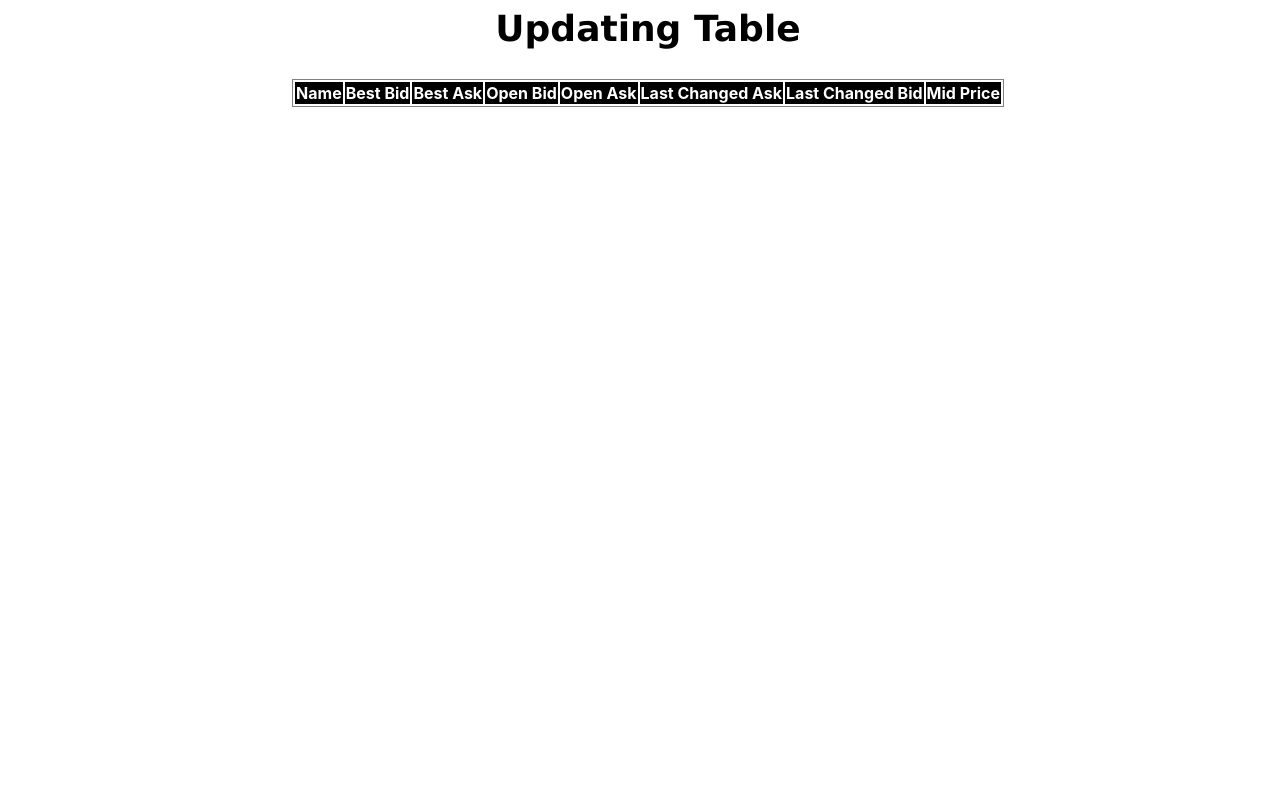
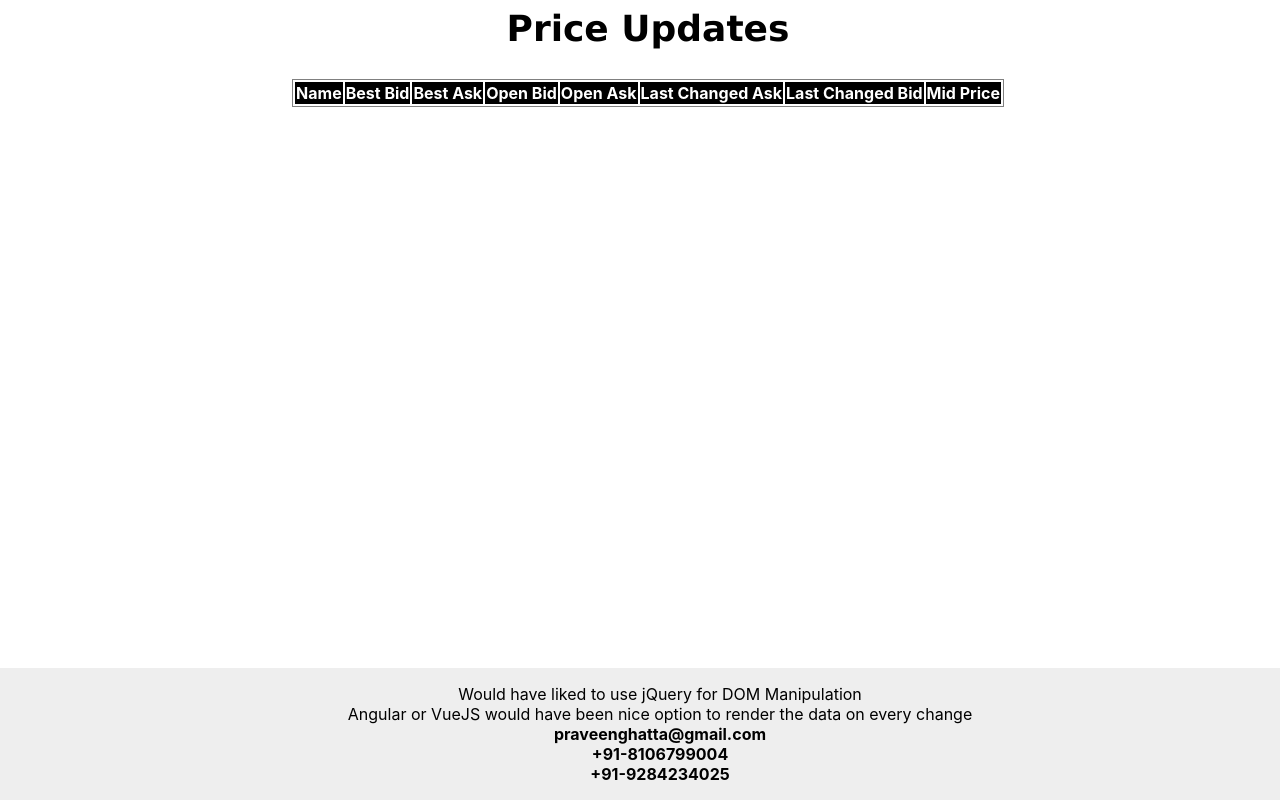
Before and after one commit to praveenghatta/deutsche-dev-challenge, a website with bundled scripts: page site/index.html in a window 1280 px wide. Built offline with nearby package versions, Linux system fonts and the light colour scheme; no server answers.

Commit message:
Added related information/contact information

```diff
--- a/site/index.html
+++ b/site/index.html
@@ -11,7 +11,7 @@
 
 <!-- This is a description of what you should do for this task.  You can remove it for your answer -->
 <section class="content">
-    <h1>Updating Table</h1>
+    <h1>Price Updates</h1>
 </section>
 
 <table id="dataTable">
@@ -29,6 +29,16 @@
     <!--</tbody>-->
 </table>
 
+<div class="footer">
+    <ul>
+        <li>Would have liked to use jQuery for DOM Manipulation</li>
+        <li>Angular or VueJS would have been nice option to render the data on every change</li>
+        <li><b>praveenghatta@gmail.com</b></li>
+        <li><b>+91-8106799004</b></li>
+        <li><b>+91-9284234025</b></li>
+    </ul>
+</div>
+
 <!-- Code you write in index.js and anything it depends on will be bundled into bundle.js and
      is included here -->
 <script src="bundle.js"></script>
--- a/site/style.css
+++ b/site/style.css
@@ -44,3 +44,14 @@ th {
 td:nth-child(1) {
     text-align: center
 }
+
+.footer {
+    position: fixed;
+    left: 0;
+    bottom: 0;
+    width: 100%;
+    background-color: #eeeeee;
+    color: #000000;
+    text-align: center;
+}
+.footer li{ list-style: none;}
```
